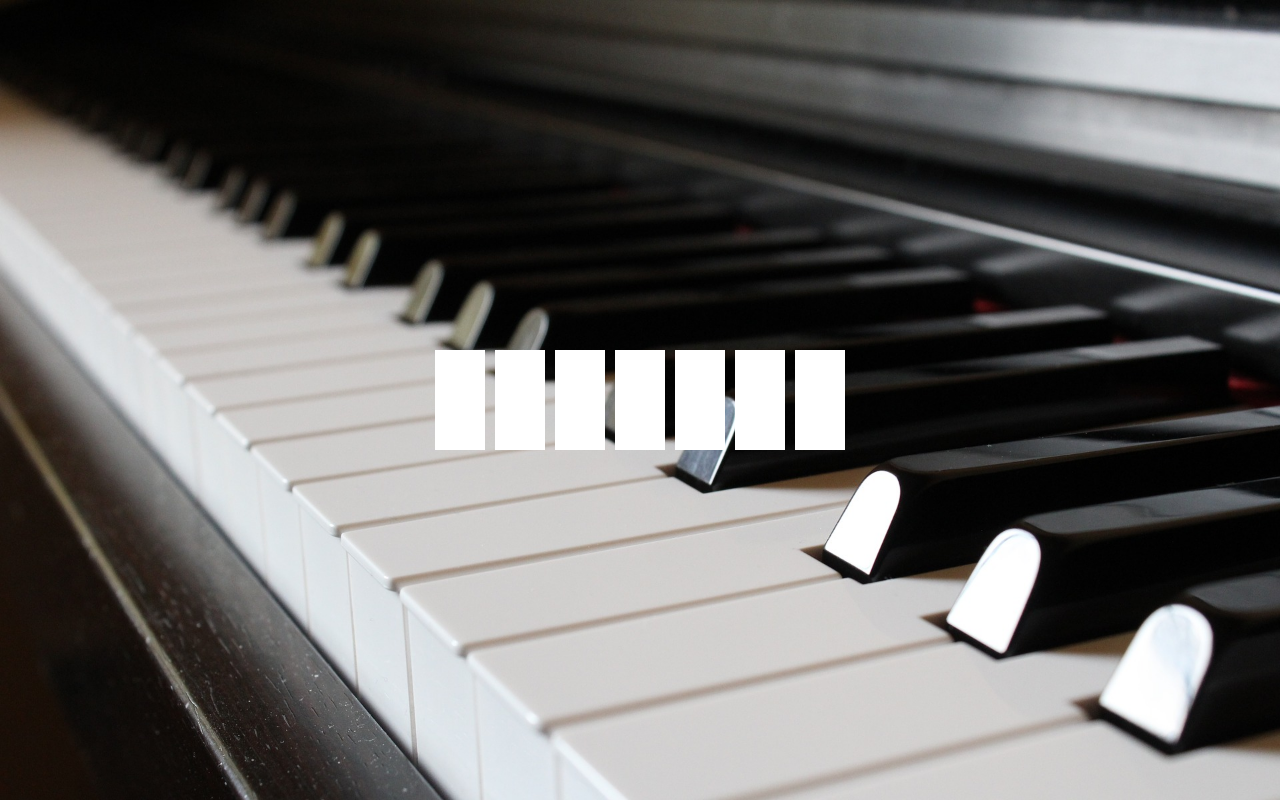
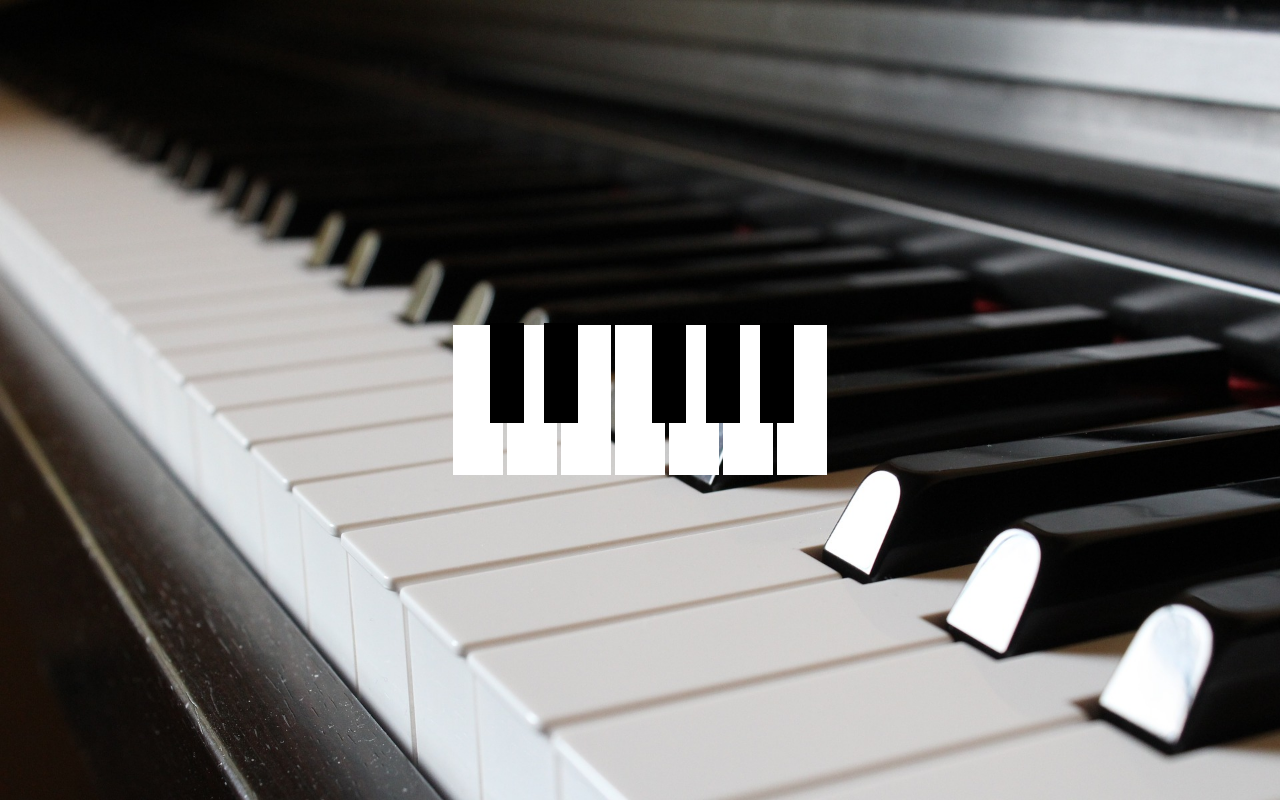
Before and after one commit to Nabindenepali/Piano, a plain HTML site: page index.html in a window 1280 px wide. Drawn offline with Linux system fonts and the light colour scheme.

Commit message:
Add black keys of the piano

```diff
--- a/index.html
+++ b/index.html
@@ -9,13 +9,18 @@
 <body>
 	<div class="container">
 		<div id="piano">
-			<div class="white-key" id="c-key"></div>
-			<div class="white-key" id="d-key"></div>
-			<div class="white-key" id="e-key"></div>
-			<div class="white-key" id="f-key"></div>
-			<div class="white-key" id="g-key"></div>
-			<div class="white-key" id="a-key"></div>
-			<div class="white-key" id="b-key"></div>
+			<div class="white-key" id="C-key"></div>
+			<div class="black-key" id="Db-key"></div>
+			<div class="white-key" id="D-key"></div>
+			<div class="black-key" id="Eb-key"></div>
+			<div class="white-key" id="E-key"></div>
+			<div class="white-key" id="F-key"></div>
+			<div class="black-key" id="Gb-key"></div>
+			<div class="white-key" id="G-key"></div>
+			<div class="black-key" id="Ab-key"></div>
+			<div class="white-key" id="A-key"></div>
+			<div class="black-key" id="Bb-key"></div>
+			<div class="white-key" id="B-key"></div>
 		</div>
 	</div>
 	<script type="text/javascript" src="main.js"></script>
--- a/styles.css
+++ b/styles.css
@@ -17,14 +17,44 @@ body {
     left: 50%;
     top: 50%;
     transform: translate(-50%, -50%);
+    font-size: 0;
 }
 
 #piano .white-key {
     width: 50px;
+    height: 150px;
+    background: white;
+    display: inline-block;
+    margin: 2px;
+}
+
+#piano .black-key {
+    position: absolute;
+    top: 0;
+    width: 34px;
     height: 100px;
-    background: white;
-    margin: 5px;
-    float: left;
+    background: black;
+    display: inline-block;
+}
+
+#Db-key {
+    left: 39px;
+}
+
+#Eb-key {
+    left: 93px;
+}
+
+#Gb-key {
+    left: 201px;
+}
+
+#Ab-key {
+    left: 255px;
+}
+
+#Bb-key {
+    left: 309px;
 }
 
 @media screen and (max-width: 1024px) {
```
